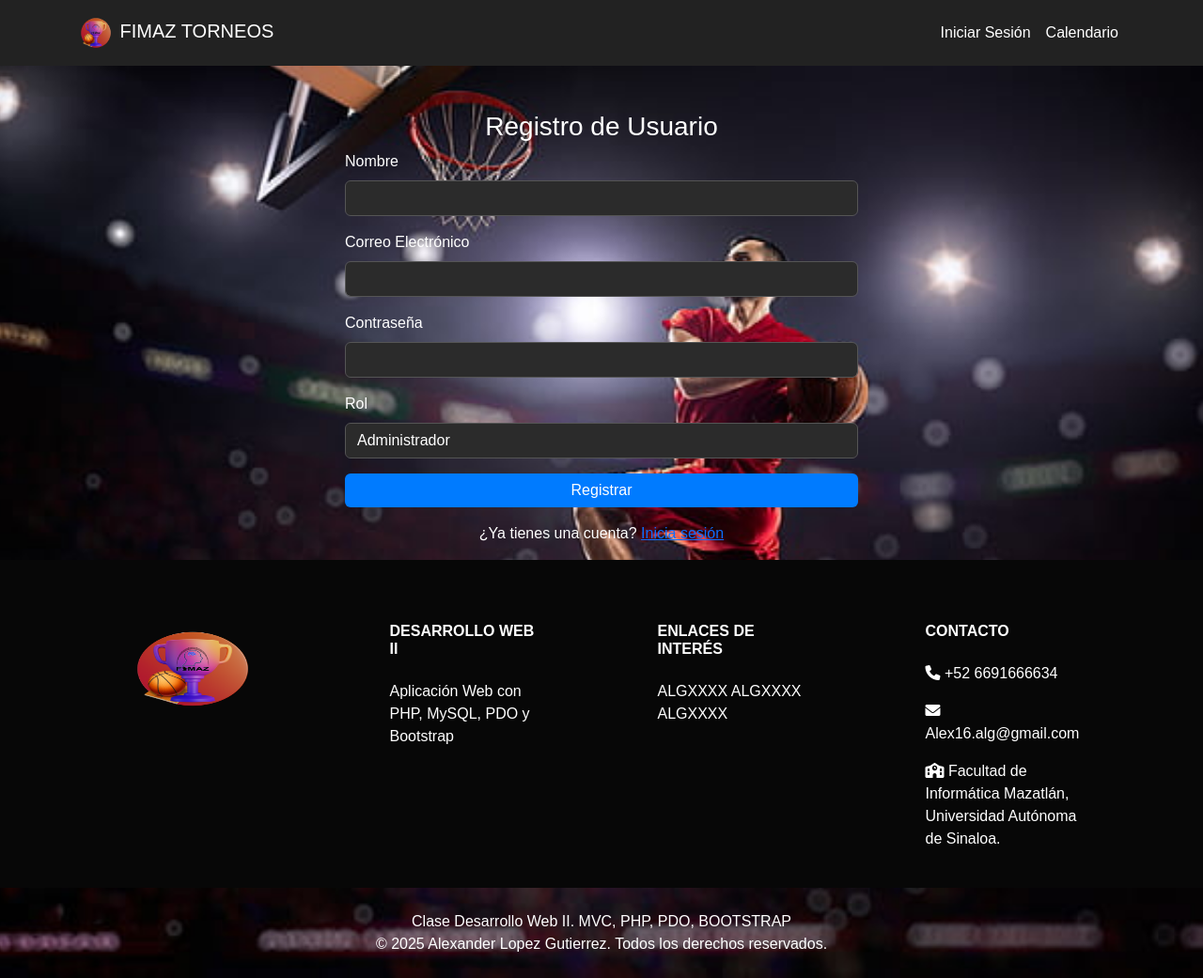
After one commit to markitxws-exe/PROGRAMA, a PHP site: page /admin/frmRegistro.php in a window 1280 px wide. The commit adds this page. Shown: the whole page at 94% size. Run offline with PHP 8.4, Linux system fonts and the light colour scheme.

Commit message:
Primer commit

```diff
--- a/config/Database.php
+++ b/config/Database.php
@@ -12,17 +12,17 @@
         /**
          * @var string $db Nombre de la base de datos.
          */
-        private $db = "lisi4151_torneos";
+        private $db = "lisi4132_torneos";
 
         /**
          * @var string $user Nombre de usuario para la base de datos.
          */
-        private $user = "lisi4151";
+        private $user = "lisi4132";
 
         /**
          * @var string $password Contraseña del usuario de la base de datos.
          */
-        private $password = "lisi4151";
+        private $password = "lisi4132";
 
         /**
          * Constructor de la clase DataBase.
--- /dev/null
+++ b/views/admin/frmRegistro.php
@@ -0,0 +1,159 @@
+<!DOCTYPE html>
+<html lang="es">
+<head>
+    <meta charset="UTF-8">
+    <meta name="viewport" content="width=device-width, initial-scale=1.0">
+    <title>Registrar Torneo</title>
+    <link href="https://cdn.jsdelivr.net/npm/bootstrap@5.3.3/dist/css/bootstrap.min.css" rel="stylesheet" integrity="sha384-QWTKZyjpPEjISv5WaRU9OFeRpok6YctnYmDr5pNlyT2bRjXh0JMhjY6hW+ALEwIH" crossorigin="anonymous">
+    <link href="https://cdnjs.cloudflare.com/ajax/libs/font-awesome/6.0.0-beta3/css/all.min.css" rel="stylesheet">
+    <style>
+
+
+    body {
+        background-image: url('../img/FONDO.jpg'); /* Imagen de fondo */
+        background-size: cover;
+        background-position: center;
+        background-repeat: no-repeat;
+        color: #f8f9fa; /* Color de texto claro */
+        font-family: 'Arial', sans-serif;
+    }
+
+        .card {
+            background-color: rgba(0, 0, 0, 0.8); /* Fondo oscuro para la tarjeta */
+            color: #ffffff; /* Texto blanco */
+            border: 1px solid #444;
+        }
+
+        .form-control {
+            background-color: #2b2b2b;
+            color: #ffffff;
+            border: 1px solid #555;
+        }
+
+        .form-control::placeholder {
+            color: #cccccc;
+        }
+
+        .card-header,
+        .card-footer {
+            background-color: #444;
+            color: #ffffff;
+        }
+
+        .btn-primary,
+        .btn-danger,
+        .btn-success, .blanco {
+            color: #ffffff;
+        }
+
+        .btn-primary {
+            background-color: #007bff;
+            border: none;
+        }
+
+        .btn-danger {
+            background-color: #dc3545;
+            border: none;
+        }
+
+        .btn-success {
+            background-color: #28a745;
+            border: none;
+        }
+
+    footer, footer a {
+        color: #ffffff; /* Color de texto blanco para el header y enlaces */
+    }
+    .bajo{
+      color: #ffffff;
+      background: rgba(7, 7, 7, 7.7); /* Capa oscura encima del fondo */
+
+        padding-top: 18px;
+    }
+    .bajo img {
+      width: 150px; /* Tamaño del logo */
+        margin-bottom: 20px;
+        color: #f8f9fa;
+    }
+    .navbar {
+        background-color: #222;
+        padding: 10px;
+    }
+
+    .navbar-brand img {
+        width: 40px;
+        height: 40px;
+    }
+
+    .navbar-brand{
+        color: #ffffff !important;
+    }
+
+    .navbar-nav .nav-link {
+        color: #ffffff !important;
+    }
+
+    .navbar-nav .nav-link:hover {
+        color: #00bcd4 !important;
+    }
+
+    </style>
+</head>
+<body>
+
+<nav class="navbar navbar-expand-lg">
+    <div class="container">
+        <a class="navbar-brand" href="../index.php  ">
+            <img src="../img/LOGOPC.png" alt="Logo">
+            FIMAZ TORNEOS
+        </a>
+        <button class="navbar-toggler" type="button" data-bs-toggle="collapse" data-bs-target="#navbarNav" aria-controls="navbarNav" aria-expanded="false" aria-label="Toggle navigation">
+            <span class="navbar-toggler-icon"></span>
+        </button>
+        <div class="collapse navbar-collapse" id="navbarNav">
+            <ul class="navbar-nav ms-auto">
+                <li class="nav-item">
+                    <a class="nav-link" href="frmInicioSesion.php">Iniciar Sesión</a>
+                </li>
+                <li class="nav-item">
+                    <a class="nav-link" href="#">Calendario</a>
+                </li>
+            </ul>
+        </div>
+    </div>
+</nav>
+
+    <div class="container mt-5">
+        <div class="row justify-content-center">
+            <div class="col-md-6">
+                <h3 class="text-center blanco">Registro de Usuario</h3>
+                <form action="../../controllers/usuariosController.php?action=register" method="POST">
+                    <div class="mb-3">
+                        <label for="nombre" class="form-label blanco">Nombre</label>
+                        <input type="text" class="form-control blanco" id="nombre" name="nombre" required>
+                    </div>
+                    <div class="mb-3">
+                        <label for="email" class="form-label blanco">Correo Electrónico</label>
+                        <input type="email" class="form-control" id="email" name="email" required>
+                    </div>
+                    <div class="mb-3">
+                        <label for="password" class="form-label blanco">Contraseña</label>
+                        <input type="password" class="form-control" id="password" name="password" required>
+                    </div>
+                    <div class="mb-3">
+                        <label for="rol" class="form-label blanco">Rol</label>
+                        <select class="form-control" id="rol" name="rol" required>
+                            <option value="Administrador">Administrador</option>
+                            <option value="Organizador">Organizador</option>
+                        </select>
+                    </div>
+                    <div class="d-grid">
+                        <button type="submit" class="btn btn-primary blanco">Registrar</button>
+                    </div>
+                </form>
+                <p class="mt-3 text-center blanco">¿Ya tienes una cuenta? <a href="frmInicioSesion.php">Inicia sesión</a></p>
+            </div>
+        </div>
+    </div>
+
+<?php include_once 'template/footer.php'; ?>
--- a/views/index.php
+++ b/views/index.php
@@ -1,9 +1,13 @@
 <?php
+session_start();
+
 require_once("admin/template/header.php");
 ?>
 
 <!-- Estilos personalizados para el tema oscuro y la imagen de fondo -->
 <style>
+
+
     body {
         background-image: url('../views/img/FONDO.jpg'); /* Imagen de fondo */
         background-size: cover;
@@ -100,7 +104,7 @@ require_once("admin/template/header.php");
         <div class="collapse navbar-collapse" id="navbarNav">
             <ul class="navbar-nav ms-auto">
                 <li class="nav-item">
-                    <a class="nav-link" href="#">Iniciar Sesión</a>
+                    <a class="nav-link" href="admin/frmInicioSesion.php">Iniciar Sesión</a>
                 </li>
                 <li class="nav-item">
                     <a class="nav-link" href="#">Cerrar Sesión</a>
```
Also changed, not shown: controllers/usuariosController.php (added, +95 -0 lines), models/usuariosModel.php (added, +83 -0 lines), torneos .sql (+9 -0 lines), views/admin/frmInicioSesion.php (added, +144 -0 lines).
